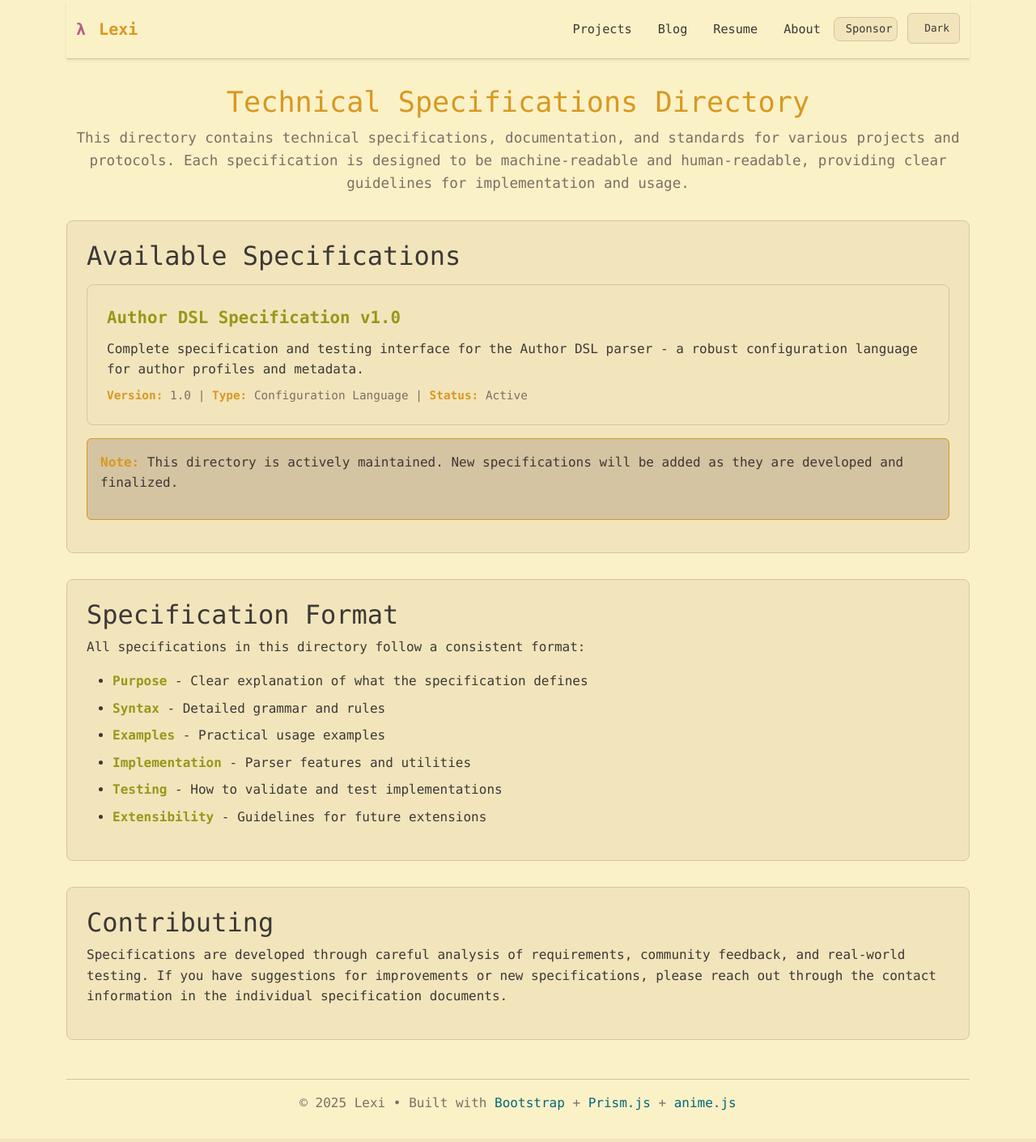
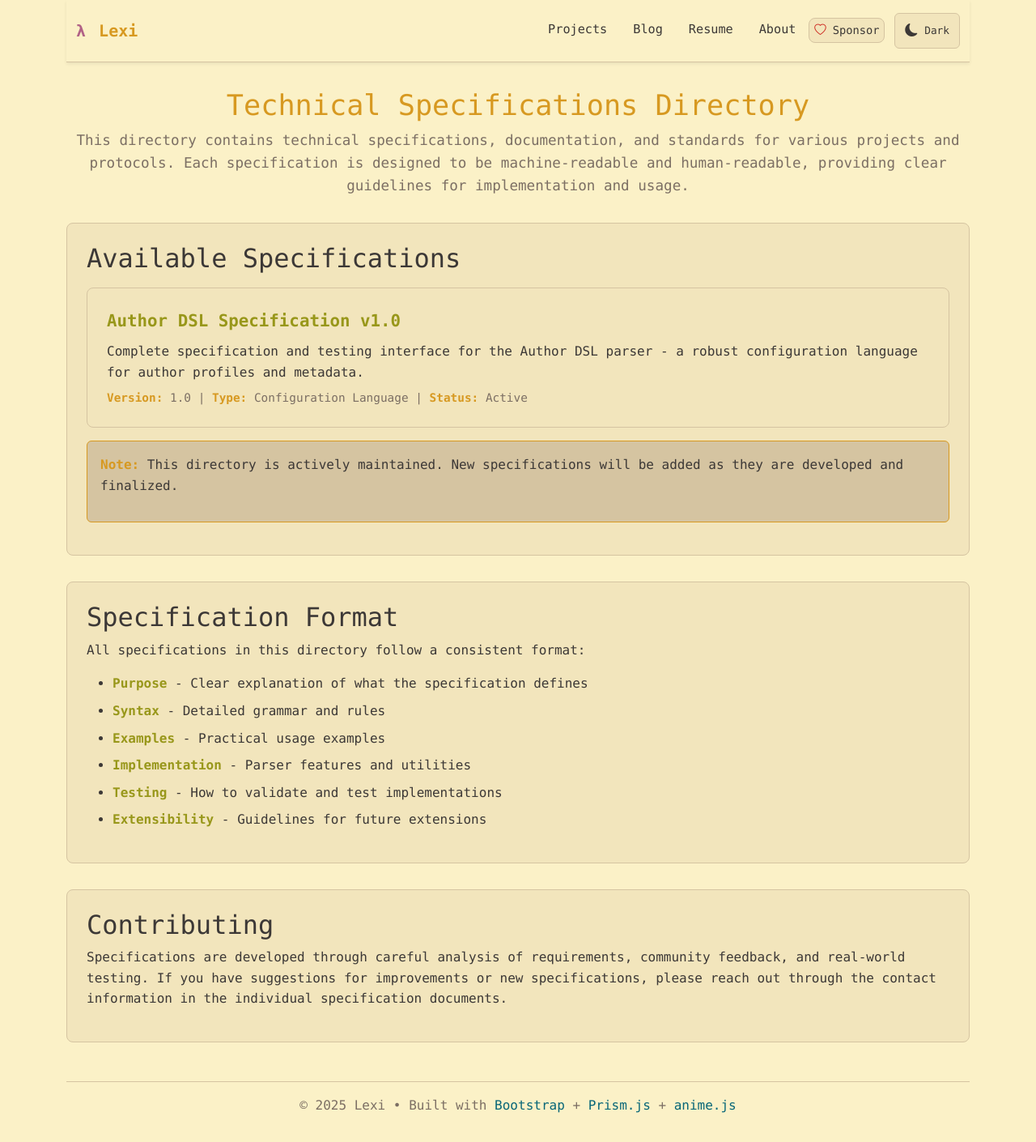
Before and after one commit to 0x800a6/www, a PHP site: page /specs/index.php in a window 1280 px wide. Shown: the whole page at 81% size. Before the commit the page ends 1371 px from the top, so only its background shows below. Run offline with PHP 8.4, Linux system fonts and the light colour scheme.

Commit message:
Add Bootstrap Icons stylesheet to navbar.php for enhanced icon support

```diff
--- a/www/includes/navbar.php
+++ b/www/includes/navbar.php
@@ -134,5 +134,7 @@
   }
 </style>
 
+<link rel="stylesheet" href="https://cdn.jsdelivr.net/npm/bootstrap-icons@1.11.3/font/bootstrap-icons.css">
+
 <!-- Theme Toggle Script -->
 <script src="/static/js/theme-toggle.js"></script>
```
